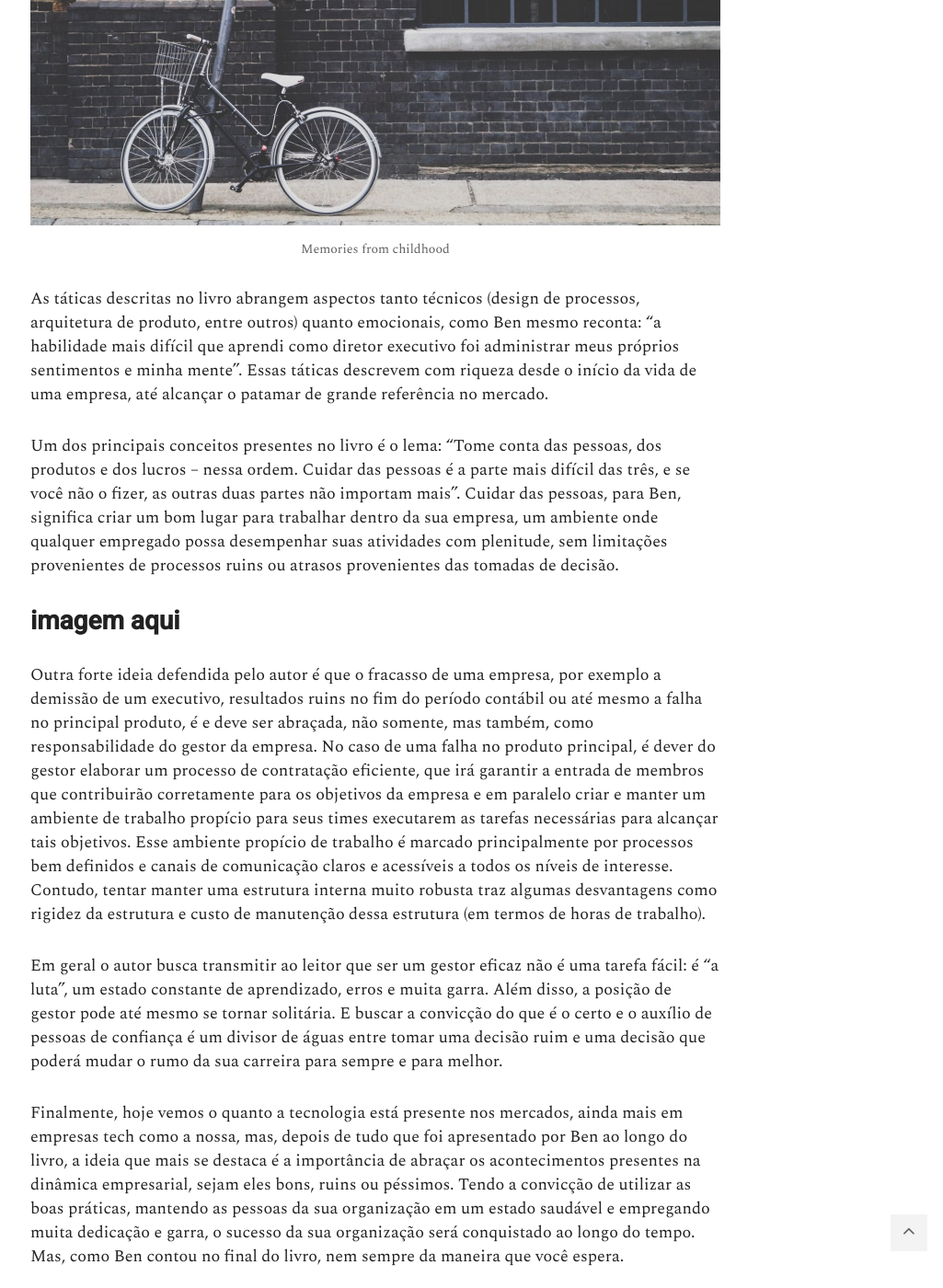
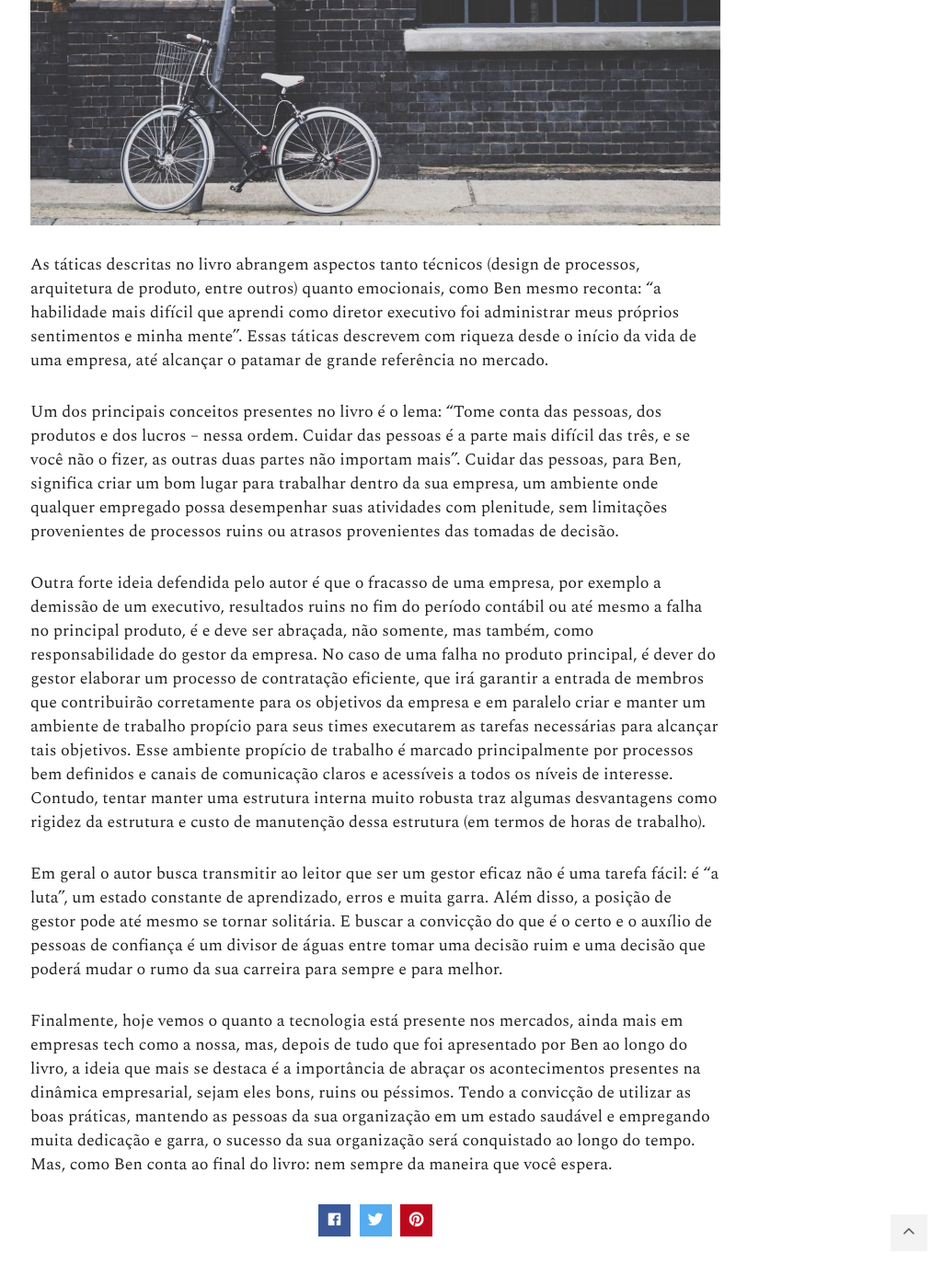
Before and after one commit to yunghk/Blog, a Jekyll site: the page built from _posts/2020-09-19-A-luta-que-todos-enfrentamos.md, in a window 1280 px wide and 1400 px high, scrolled down 1942 px. Shown: the whole window at 92% size, without its empty margins (232-1257 px from the left). Built offline with Jekyll 4.4.1, drawn with Linux system fonts in a browser that asks for light colours; nearby versions of some CDN libraries.

Commit message:
Criando post 2020-09-19

```diff
--- a/_posts/2020-09-19-A-luta-que-todos-enfrentamos.md
+++ b/_posts/2020-09-19-A-luta-que-todos-enfrentamos.md
@@ -21,16 +21,13 @@
 O ponto alto do livro é a “luta” pela qual os empreendedores, em especial os gestores, passam e os cenários complexos que existem ao longo da trajetória de crescimento das empresas. O autor conta que não existe fórmula pronta ou livro de receita que irá te guiar como um gestor de sucesso na sua empresa, e sim que o conhecimento necessário para se tornar um gestor/executivo de sucesso é adquirido/descoberto no caminho.
 
 ![Bike on the street]({{site.baseurl}}/images/11.jpg)
-_Memories from childhood_
 
 As táticas descritas no livro abrangem aspectos tanto técnicos (design de processos, arquitetura de produto, entre outros) quanto emocionais, como Ben mesmo reconta: “a habilidade mais difícil que aprendi como diretor executivo foi administrar meus próprios sentimentos e minha mente”. Essas táticas descrevem com riqueza desde o início da vida de uma empresa, até alcançar o patamar de grande referência no mercado.
 
 Um dos principais conceitos presentes no livro é o lema: “Tome conta das pessoas, dos produtos e dos lucros – nessa ordem. Cuidar das pessoas é a parte mais difícil das três, e se você não o fizer, as outras duas partes não importam mais”. Cuidar das pessoas, para Ben, significa criar um bom lugar para trabalhar dentro da sua empresa, um ambiente onde qualquer empregado possa desempenhar suas atividades com plenitude, sem limitações provenientes de processos ruins ou atrasos provenientes das tomadas de decisão.
 
-## imagem aqui
-
 Outra forte ideia defendida pelo autor é que o fracasso de uma empresa, por exemplo a demissão de um executivo, resultados ruins no fim do período contábil ou até mesmo a falha no principal produto, é e deve ser abraçada, não somente, mas também, como responsabilidade do gestor da empresa. No caso de uma falha no produto principal, é dever do gestor elaborar um processo de contratação eficiente, que irá garantir a entrada de membros que contribuirão corretamente para os objetivos da empresa e em paralelo criar e manter um ambiente de trabalho propício para seus times executarem as tarefas necessárias para alcançar tais objetivos. Esse ambiente propício de trabalho é marcado principalmente por processos bem definidos e canais de comunicação claros e acessíveis a todos os níveis de interesse. Contudo, tentar manter uma estrutura interna muito robusta traz algumas desvantagens como rigidez da estrutura e custo de manutenção dessa estrutura (em termos de horas de trabalho).
 
 Em geral o autor busca transmitir ao leitor que ser um gestor eficaz não é uma tarefa fácil: é “a luta”, um estado constante de aprendizado, erros e muita garra. Além disso, a posição de gestor pode até mesmo se tornar solitária. E buscar a convicção do que é o certo e o auxílio de pessoas de confiança é um divisor de águas entre tomar uma decisão ruim e uma decisão que poderá mudar o rumo da sua carreira para sempre e para melhor.
 
-Finalmente, hoje vemos o quanto a tecnologia está presente nos mercados, ainda mais em empresas tech como a nossa, mas, depois de tudo que foi apresentado por Ben ao longo do livro, a ideia que mais se destaca é a importância de abraçar os acontecimentos presentes na dinâmica empresarial, sejam eles bons, ruins ou péssimos. Tendo a convicção de utilizar as boas práticas, mantendo as pessoas da sua organização em um estado saudável e empregando muita dedicação e garra, o sucesso da sua organização será conquistado ao longo do tempo. Mas, como Ben contou no final do livro, nem sempre da maneira que você espera.
+Finalmente, hoje vemos o quanto a tecnologia está presente nos mercados, ainda mais em empresas tech como a nossa, mas, depois de tudo que foi apresentado por Ben ao longo do livro, a ideia que mais se destaca é a importância de abraçar os acontecimentos presentes na dinâmica empresarial, sejam eles bons, ruins ou péssimos. Tendo a convicção de utilizar as boas práticas, mantendo as pessoas da sua organização em um estado saudável e empregando muita dedicação e garra, o sucesso da sua organização será conquistado ao longo do tempo. Mas, como Ben conta ao final do livro: nem sempre da maneira que você espera.
```
